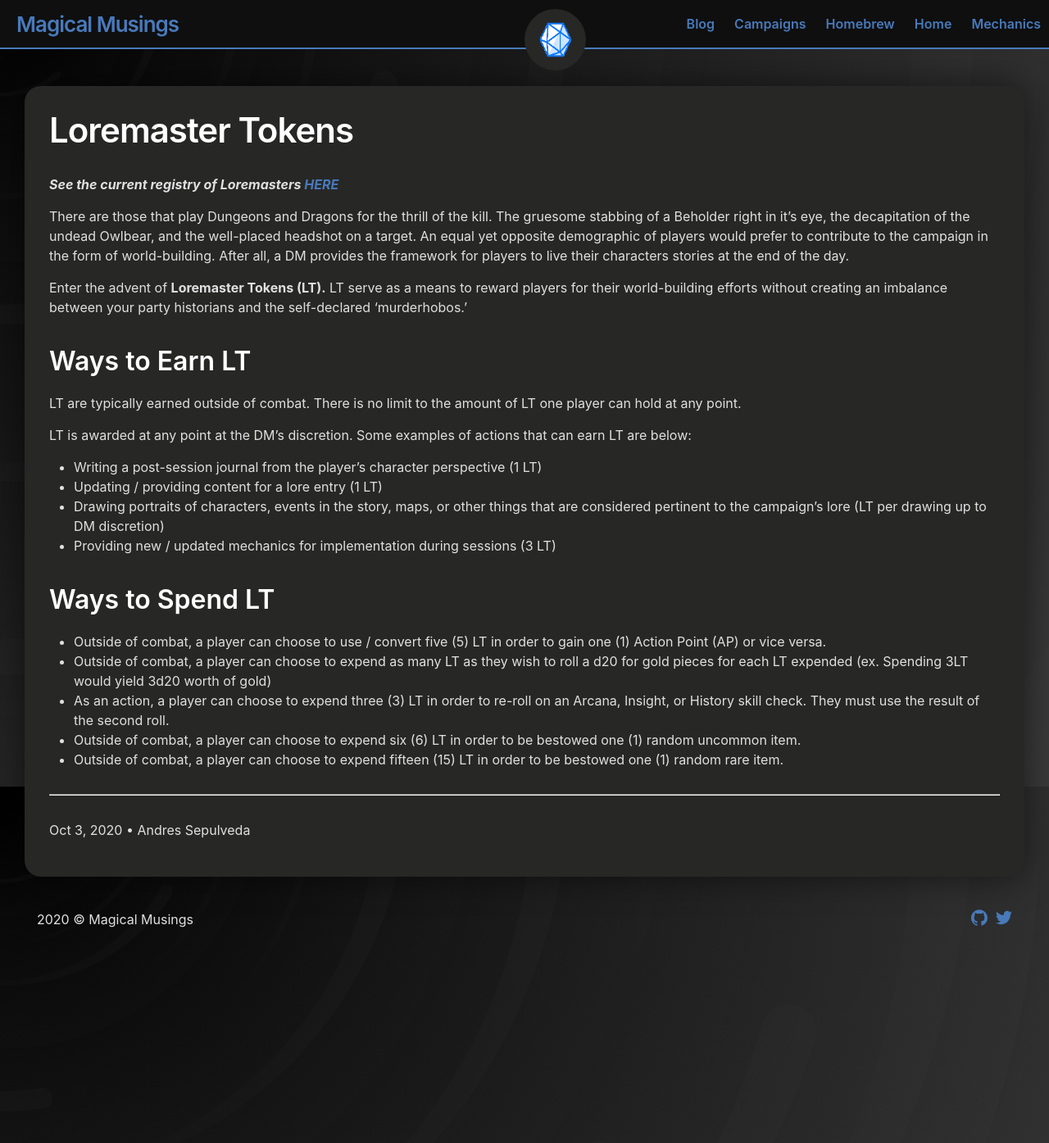
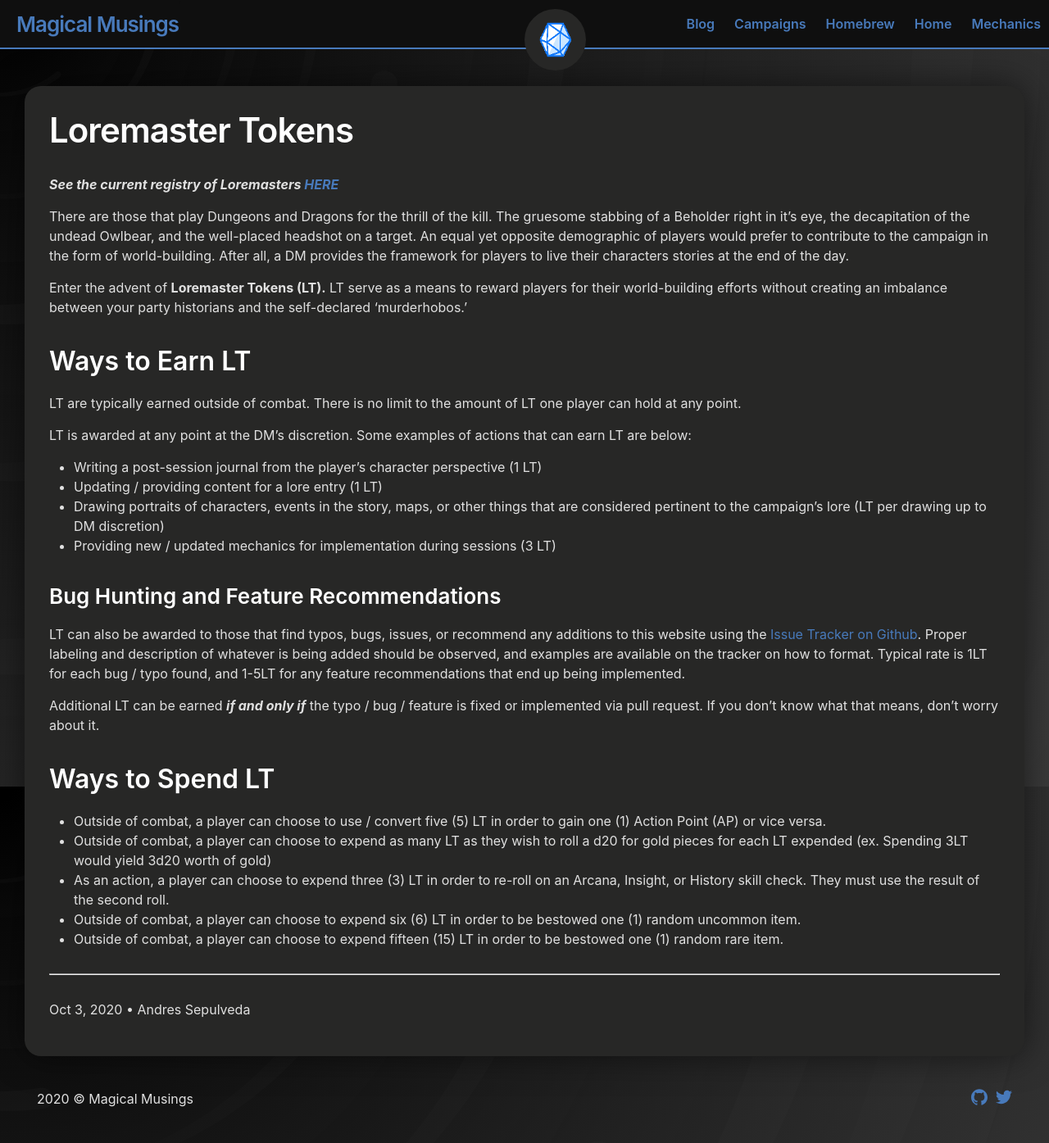
Before and after one commit to andersthemagi/magicalmusings.github.io, a Jekyll site: the page built from _posts/2020-10-03-mechanics-lt.md, in a window 1280 px wide and 1395 px high. Shown: the whole window at 82% size. Built offline with Jekyll 4.4.1, drawn with Linux system fonts in a browser that asks for light colours.

Commit message:
adding bug tracking to LT gain methods, current DT rate

```diff
--- a/_posts/2020-10-03-mechanics-lt.md
+++ b/_posts/2020-10-03-mechanics-lt.md
@@ -22,6 +22,12 @@ LT is awarded at any point at the DM's discretion. Some examples of actions that
 - Drawing portraits of characters, events in the story, maps, or other things that are considered pertinent to the campaign's lore (LT per drawing up to DM discretion)
 - Providing new / updated mechanics for implementation during sessions (3 LT)
 
+### Bug Hunting and Feature Recommendations
+
+LT can also be awarded to those that find typos, bugs, issues, or recommend any additions to this website using the <a href="https://github.com/magicalmusings/magicalmusings.github.io/issues">Issue Tracker on Github</a>. Proper labeling and description of whatever is being added should be observed, and examples are available on the tracker on how to format. Typical rate is 1LT for each bug / typo found, and 1-5LT for any feature recommendations that end up being implemented.
+
+Additional LT can be earned ***if and only if*** the typo / bug / feature is fixed or implemented via pull request. If you don't know what that means, don't worry about it.
+
 ## Ways to Spend LT
 
 - Outside of combat, a player can choose to use / convert five (5) LT in order to gain one (1) Action Point (AP) or vice versa.
```
Also changed, not shown: _posts/2020-10-03-mechanics-dt.md (+2 -0 lines).
